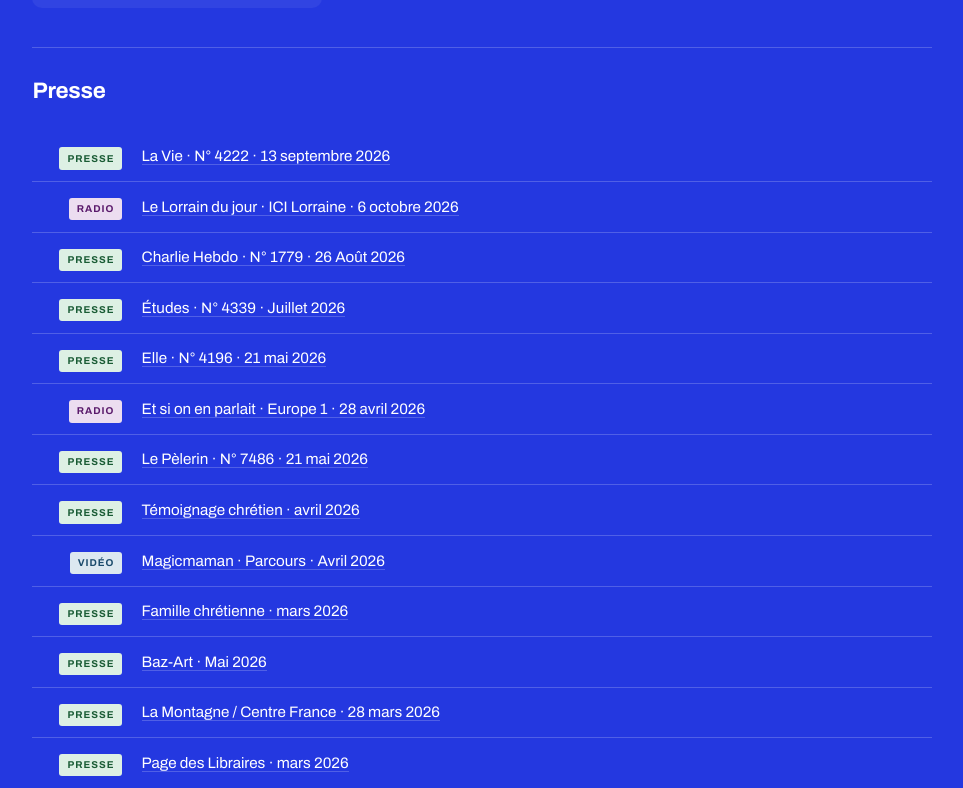
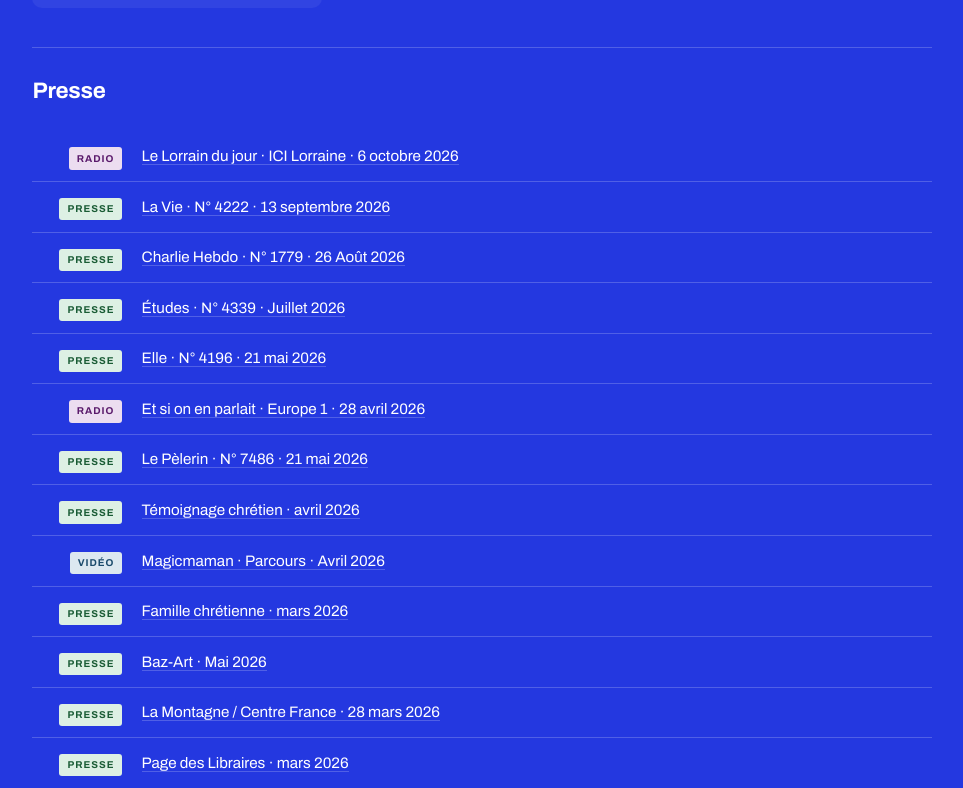
Before and after one commit to anfnl/anfnl.github.io, a Jekyll site: the page built from _pages/rien-de-cache.md, in a window 1280 px wide and 900 px high, scrolled down 1041 px, cut to the strip 112-900 px from the top of the window. Shown: the whole strip, without its empty margins (150-1113 px from the left). Built offline with Jekyll 4.4.1, drawn with Linux system fonts in a browser that asks for light colours; some web fonts are replaced.

Commit message:
Update rien-de-cache.md

```diff
--- a/_pages/rien-de-cache.md
+++ b/_pages/rien-de-cache.md
@@ -123,13 +123,13 @@
 <p class="rdc-section-title">Presse</p>
 
 <div class="rdc-item">
-<div class="rdc-tag-col"><span class="rdc-tag tag-presse">Presse</span></div>
-<div class="rdc-item-body"><p class="rdc-item-source"><a href="https://www.lavie.fr/christianisme/temoignage/anthony-feneuil-itineraire-spirituel-dun-enfant-adopte-105062.php">La Vie · N° 4222 · 13 septembre 2026</a></p></div>
+<div class="rdc-tag-col"><span class="rdc-tag tag-radio">Radio</span></div>
+<div class="rdc-item-body"><p class="rdc-item-source"><a href="https://www.ici.fr/emissions/le-lorrain-du-jour/ne-sous-x-l-ecrivain-mosellan-anthony-feneuil-raconte-son-histoire-2203420" target="_blank">Le Lorrain du jour · ICI Lorraine · 6 octobre 2026</a></p></div>
 </div>
 
 <div class="rdc-item">
-<div class="rdc-tag-col"><span class="rdc-tag tag-radio">Radio</span></div>
-<div class="rdc-item-body"><p class="rdc-item-source"><a href="https://www.ici.fr/emissions/le-lorrain-du-jour/ne-sous-x-l-ecrivain-mosellan-anthony-feneuil-raconte-son-histoire-2203420" target="_blank">Le Lorrain du jour · ICI Lorraine · 6 octobre 2026</a></p></div>
+<div class="rdc-tag-col"><span class="rdc-tag tag-presse">Presse</span></div>
+<div class="rdc-item-body"><p class="rdc-item-source"><a href="https://www.lavie.fr/christianisme/temoignage/anthony-feneuil-itineraire-spirituel-dun-enfant-adopte-105062.php">La Vie · N° 4222 · 13 septembre 2026</a></p></div>
 </div>
 
 <div class="rdc-item">
```
